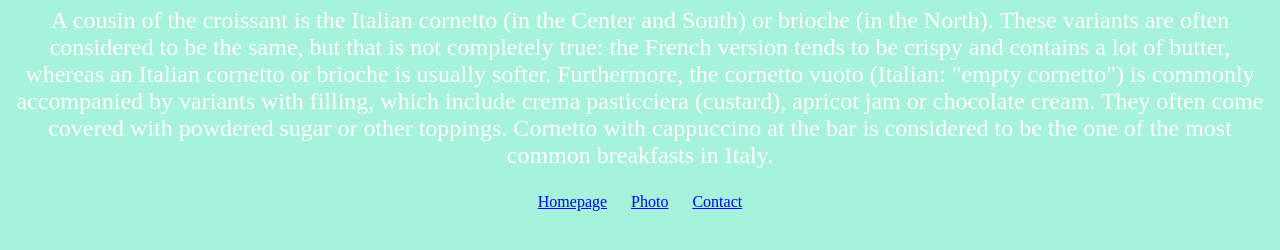
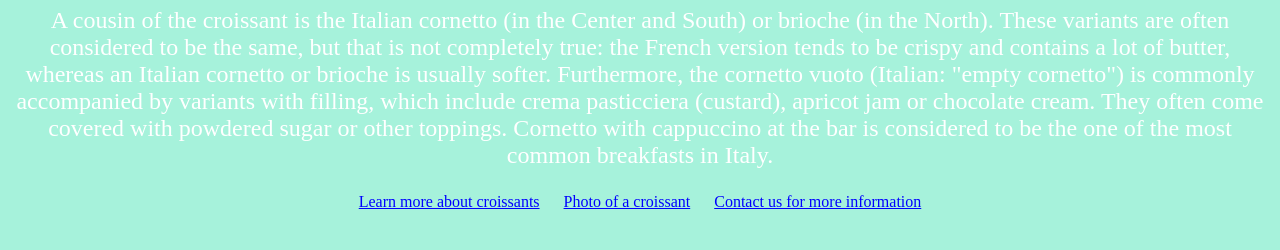
Before and after one commit to jchabrny/croissant, a plain HTML site: page index.html in a window 1280 px wide. Shown: the part 98-348 px from the top of the page. Drawn offline with Linux system fonts and the light colour scheme.

Commit message:
Changed website to more SEO-friendly

```diff
--- a/index.html
+++ b/index.html
@@ -4,8 +4,12 @@
     <meta charset="UTF-8" />
     <meta http-equiv="X-UA-Compatible" content="IE=edge" />
     <meta name="viewport" content="width=device-width, initial-scale=1.0" />
+    <meta
+      name="description"
+      content="On this webpage your can learn more about croissants and brioche"
+    />
     <link rel="stylesheet" href="/css/styles.css" />
-    <title>Homepage</title>
+    <title>Learn more about croissants - croissant.com</title>
   </head>
   <body>
     <h1 class="text-center">🥐 Croissant</h1>
@@ -24,9 +28,11 @@
       </p>
     </div>
     <footer class="text-center">
-      <a href="/">Homepage</a>
-      <a href="/photo.html">Photo</a>
-      <a href="/contact.html">Contact</a>
+      <a href="/" title="croissant homepage">Learn more about croissants</a>
+      <a href="/photo.html" title="croissant photo">Photo of a croissant</a>
+      <a href="/contact.html" title="contact croissant.com"
+        >Contact us for more information</a
+      >
     </footer>
   </body>
 </html>
```
Also changed, not shown: contact.html (+6 -4 lines), photo.html (+11 -5 lines).
